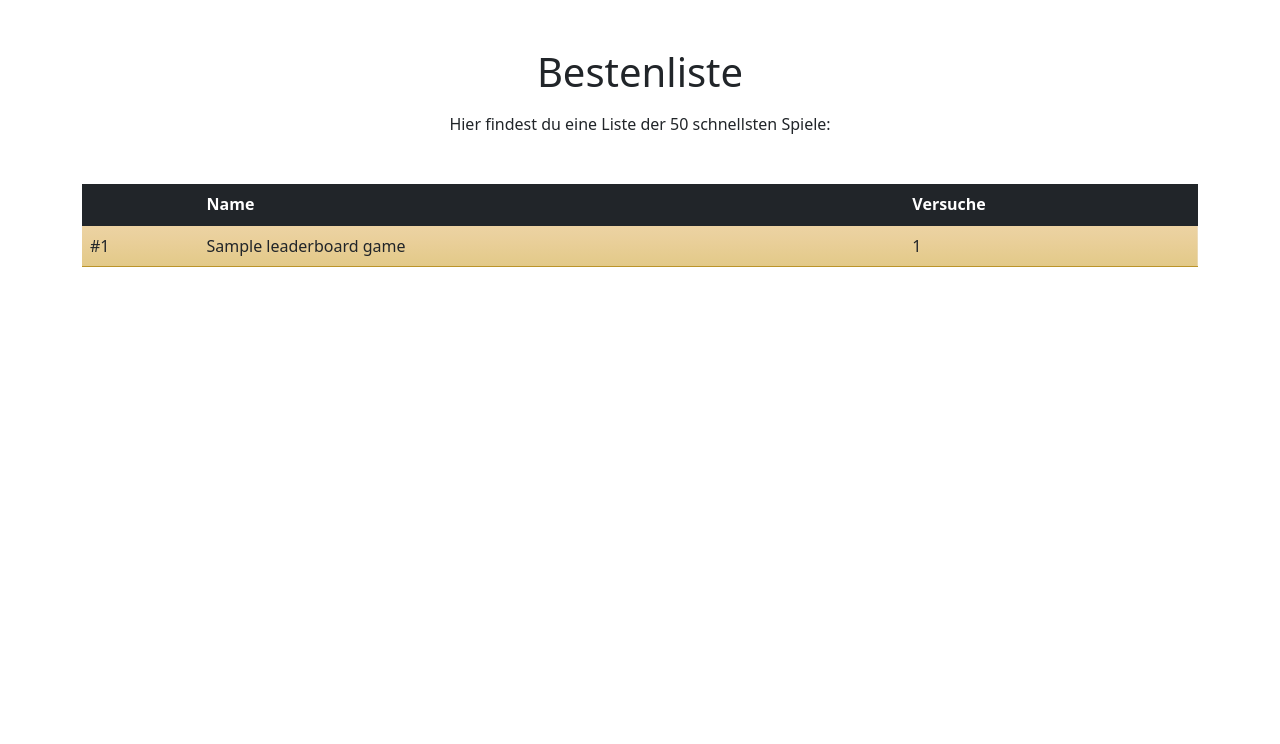
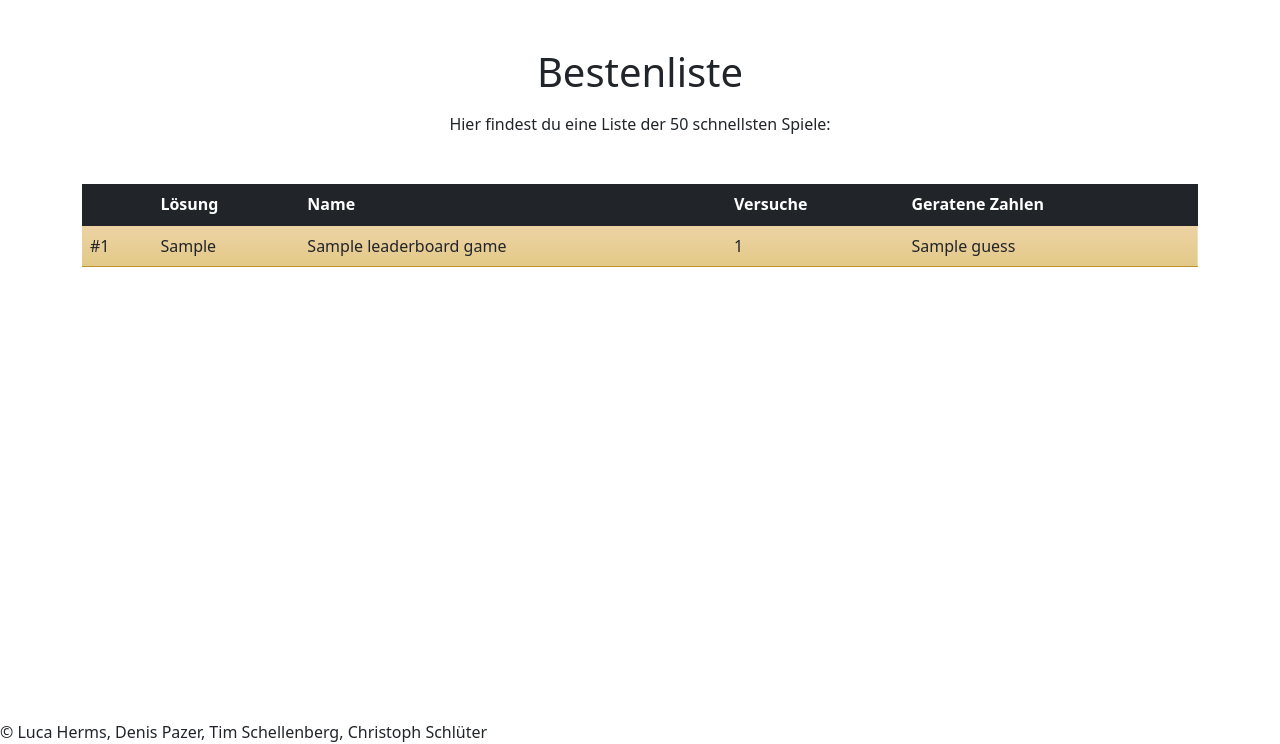
Before and after one commit to leoddd/guess_the_number, a Python web app: template flask/templates/Leaderboard.html in a window 1280 px wide. Shown: the part 56-800 px from the top of the page. Run offline with Jinja, Linux system fonts and the light colour scheme; the template is opened without the code that fills it: most values are stand-ins (such as "Sample title", 1, 10 or a date in 2020).

Commit message:
Add more info to leaderboards

```diff
--- a/flask/templates/Base.html
+++ b/flask/templates/Base.html
@@ -43,6 +43,8 @@
     </main>
 
     <footer>
+        &copy; Luca Herms, Denis Pazer, Tim Schellenberg, Christoph Schlüter
+
         {% block footer %}
         {% endblock %}
     </footer>
--- a/flask/templates/partials/LeaderboardTable.html
+++ b/flask/templates/partials/LeaderboardTable.html
@@ -3,10 +3,16 @@
         <tr>
             <th></th>
             <th>
+                Lösung
+            </th>
+            <th>
                 Name
             </th>
             <th>
                 Versuche
+            </th>
+            <th>
+                Geratene Zahlen
             </th>
         </tr>
     </thead>
@@ -25,11 +31,17 @@
                     #{{ loop.index }}
                 </td>
                 <td>
+                    {{ leaderboard_game.correctGuess }}
+                </td>
+                <td>
                     {{ leaderboard_game.name }}
                 </td>
                 <td>
                     {{ leaderboard_game.guesses|length }}
                 </td>
+                <td>
+                    {% for guess in leaderboard_game.guesses|sort(attribute="guess") %}{{ guess.guess }}{% if not loop.last %}, {% endif %}{% endfor %}
+                </td>
             </tr>
         {% endfor %}
     </tbody>
```
